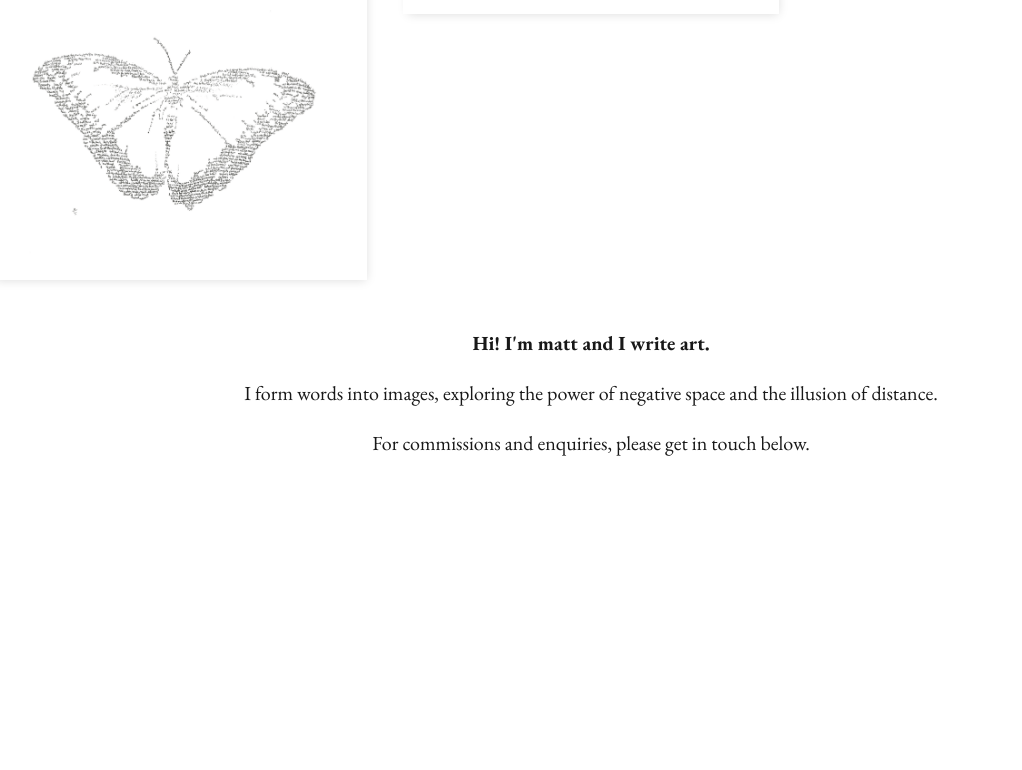
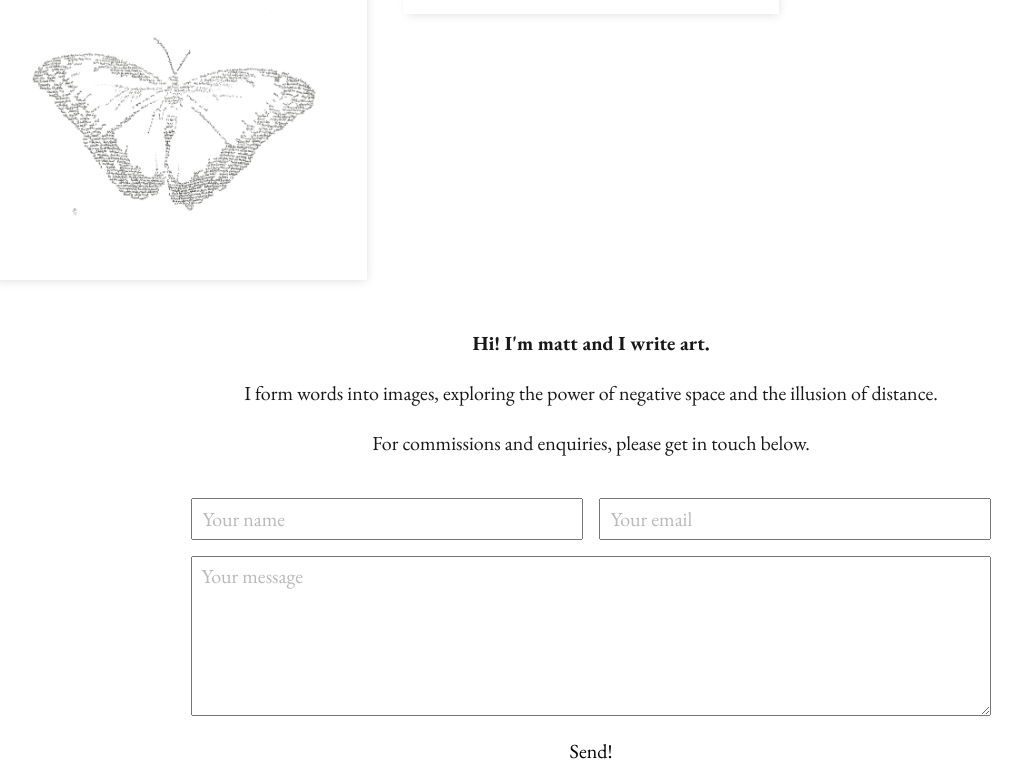
Before and after one commit to AngusMacrae/mattwritesart, a React (Create React App) app: page / in a window 1280 px wide. Shown: the part 1249-2019 px from the top of the page, without its empty margins (49-1071 px from the left). Before the commit the page ends 1707 px from the top, so only its background shows below. Built offline with nearby package versions, Linux system fonts and the light colour scheme.

Commit message:
Add contact form

```diff
--- a/src/components/App.css
+++ b/src/components/App.css
@@ -216,3 +216,43 @@ a:hover {
 .about {
   text-align: center;
 }
+
+.contact form {
+  max-width: 800px;
+  margin-left: auto;
+  margin-right: auto;
+  display: grid;
+  grid-template-areas:
+    'name email'
+    'message message'
+    'button button';
+  gap: 1rem;
+}
+
+.contact input[name='name'] {
+  grid-area: name;
+}
+.contact input[name='email'] {
+  grid-area: email;
+}
+.contact textarea[name='message'] {
+  grid-area: message;
+}
+
+.contact textarea {
+  resize: vertical;
+}
+
+.contact button {
+  grid-area: button;
+}
+
+.contact input,
+.contact textarea,
+.contact button {
+  padding: 0.25rem 0.6rem;
+}
+
+.contact *::placeholder {
+  opacity: 0.5;
+}
--- a/src/components/App.js
+++ b/src/components/App.js
@@ -2,6 +2,7 @@ import './App.css';
 import Header from './Header/Header';
 import Gallery from './Gallery/Gallery';
 import About from './About/About';
+import Contact from './Contact/Contact';
 import art from '../data/art.json';
 import { v4 as uuidv4 } from 'uuid';
 
@@ -14,6 +15,7 @@ function App() {
       <main>
         <Gallery art={art} />
         <About />
+        <Contact />
       </main>
     </>
   );
--- /dev/null
+++ b/src/components/Contact/Contact.js
@@ -0,0 +1,12 @@
+export default function Contact() {
+  return (
+    <section className='contact'>
+      <form>
+        <input type='text' name='name' placeholder='Your name' />
+        <input type='email' name='email' placeholder='Your email' />
+        <textarea name='message' placeholder='Your message' rows='5'></textarea>
+        <button type='submit'>Send!</button>
+      </form>
+    </section>
+  );
+}
```
